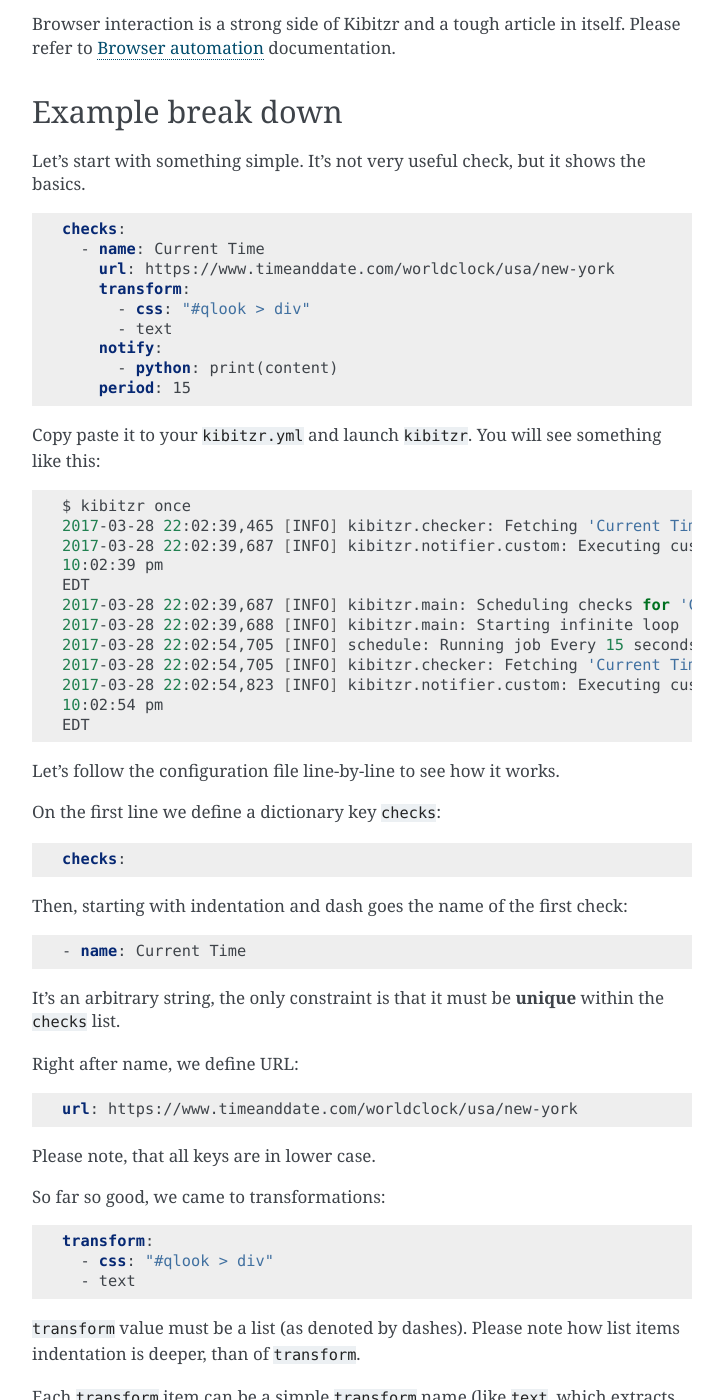
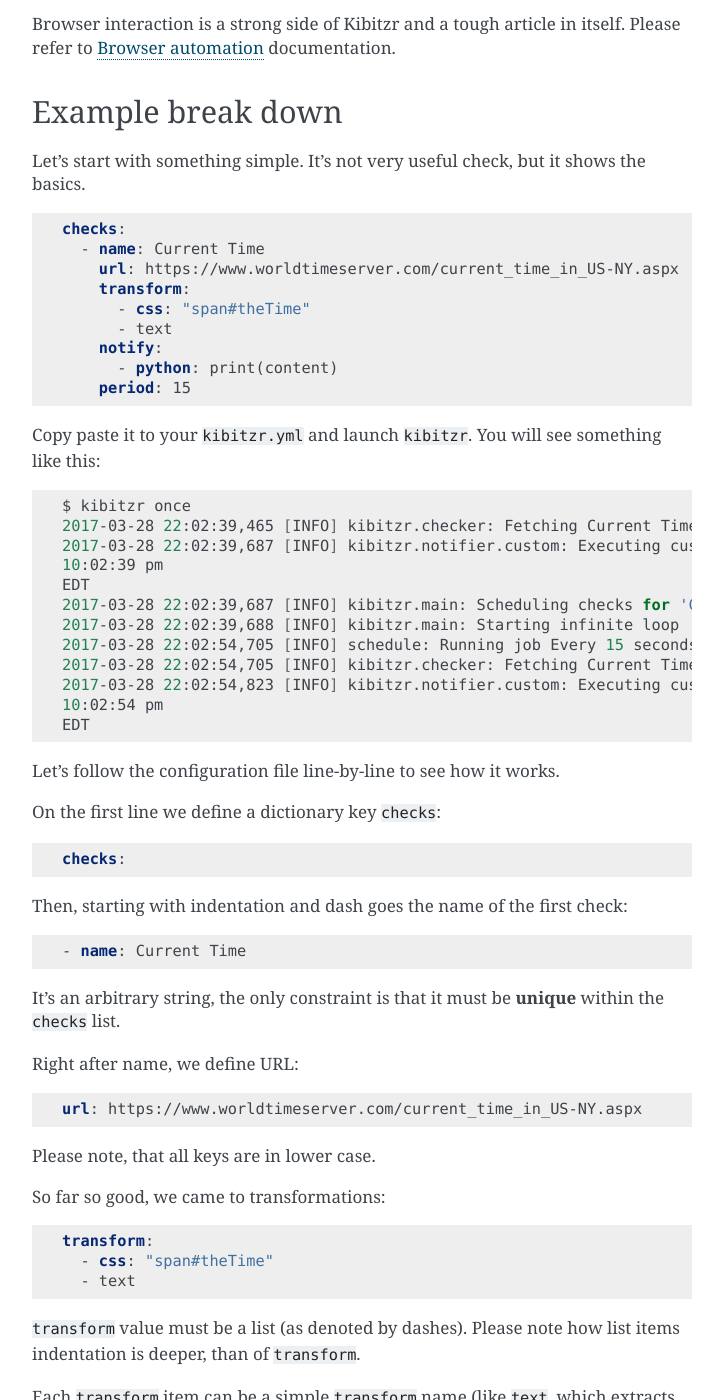
Before and after one commit to kibitzr/kibitzr, a Sphinx documentation site: the page built from docs/configuration.rst, in a window 1280 px wide and 1400 px high, scrolled down 1068 px. Shown: the whole window, without its empty margins (388-1111 px from the left). Built offline with Sphinx 7.4.7, drawn with Linux system fonts in a browser that asks for light colours; pages that are not in the unit, such as notebooks, are missing from menus.

Commit message:
Fix example & add virtualenv

```diff
--- a/docs/configuration.rst
+++ b/docs/configuration.rst
@@ -67,9 +67,9 @@
 
     checks:
       - name: Current Time
-        url: https://www.timeanddate.com/worldclock/usa/new-york
+        url: https://www.worldtimeserver.com/current_time_in_US-NY.aspx
         transform:
-          - css: "#qlook > div"
+          - css: "span#theTime"
           - text
         notify:
           - python: print(content)
@@ -81,14 +81,14 @@
 .. code-block:: bash
 
     $ kibitzr once
-    2017-03-28 22:02:39,465 [INFO] kibitzr.checker: Fetching 'Current Time' at 'https://www.timeanddate.com/worldclock/usa/new-york'
+    2017-03-28 22:02:39,465 [INFO] kibitzr.checker: Fetching Current Time at https://www.worldtimeserver.com/current_time_in_US-NY.aspx
     2017-03-28 22:02:39,687 [INFO] kibitzr.notifier.custom: Executing custom notifier
     10:02:39 pm
     EDT
     2017-03-28 22:02:39,687 [INFO] kibitzr.main: Scheduling checks for 'Current Time' every 15 seconds
     2017-03-28 22:02:39,688 [INFO] kibitzr.main: Starting infinite loop
     2017-03-28 22:02:54,705 [INFO] schedule: Running job Every 15 seconds do check() (last run: [never], next run: 2017-03-28 22:02:54)
-    2017-03-28 22:02:54,705 [INFO] kibitzr.checker: Fetching 'Current Time' at 'https://www.timeanddate.com/worldclock/usa/new-york'
+    2017-03-28 22:02:54,705 [INFO] kibitzr.checker: Fetching Current Time at https://www.worldtimeserver.com/current_time_in_US-NY.aspx
     2017-03-28 22:02:54,823 [INFO] kibitzr.notifier.custom: Executing custom notifier
     10:02:54 pm
     EDT
@@ -113,7 +113,7 @@
 
 .. code-block:: yaml
 
-        url: https://www.timeanddate.com/worldclock/usa/new-york
+        url: https://www.worldtimeserver.com/current_time_in_US-NY.aspx
 
 Please note, that all keys are in lower case.
 
@@ -122,7 +122,7 @@
 .. code-block:: yaml
 
         transform:
-          - css: "#qlook > div"
+          - css: "span#theTime"
           - text
 
 ``transform`` value must be a list (as denoted by dashes).
--- a/docs/installation.rst
+++ b/docs/installation.rst
@@ -10,7 +10,8 @@
 To install kibitzr, run this command in your terminal:
 
 .. code-block:: console
-
+    $ virtualenv kibitzr
+    $ source kibitzr/bin/activate
     $ pip install kibitzr
 
 This is the preferred method to install kibitzr, as it will always install the most recent stable release.
```
